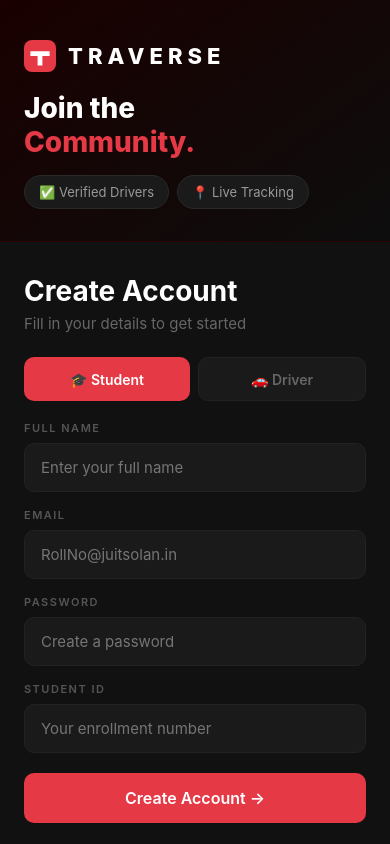
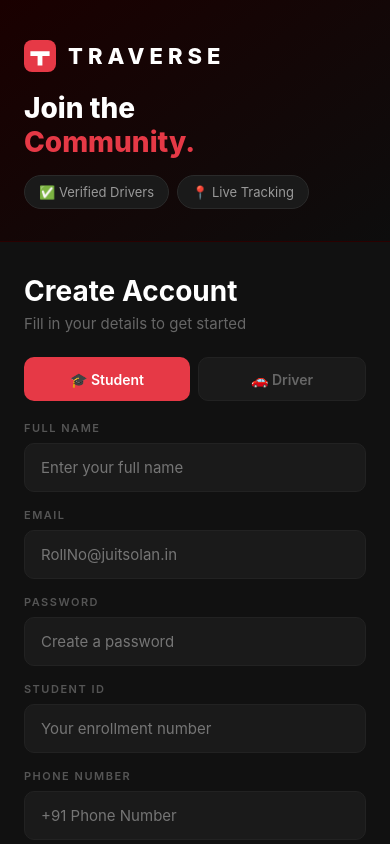
Before and after one commit to 1801-abhra/traverse-client, a React (Create React App) app in the folder client/: page /register in a window 390 px wide. Shown: the top 844 px of the page. Built offline with nearby package versions, Linux system fonts and the light colour scheme.

Commit message:
Add student phone to driver view and registration

```diff
--- a/client/src/pages/DriverDashboard.js
+++ b/client/src/pages/DriverDashboard.js
@@ -308,10 +308,15 @@ function DriverDashboard() {
 
             <div style={styles.studentCard}>
               <div style={styles.studentAvatar}>👤</div>
-              <div>
+              <div style={{ flex: 1 }}>
                 <p style={styles.studentName}>{activeRide.student?.name}</p>
                 <p style={styles.studentId}>Student</p>
               </div>
+              {activeRide.student?.phone && (
+                <a href={`tel:${activeRide.student.phone}`} style={styles.callBtn}>
+                  📞 Call Student
+                </a>
+              )}
             </div>
 
             <div style={styles.routeInfo}>
--- a/client/src/pages/Register.js
+++ b/client/src/pages/Register.js
@@ -112,14 +112,25 @@ function Register() {
                 onChange={handleChange} required />
             </div>
 
-            {form.role === 'student' && (
+            {
+              form.role === 'student' && (
+                <>
                   <div style={styles.inputGroup}>
                     <label style={styles.label}>STUDENT ID</label>
                     <input style={styles.input} name='studentId'
                       placeholder='Your enrollment number'
                       value={form.studentId} onChange={handleChange} required />
                   </div>
-            )}
+                  <div style={styles.inputGroup}>
+                    <label style={styles.label}>PHONE NUMBER</label>
+                    <input style={styles.input} name='phone'
+                      placeholder='+91 Phone Number'
+                      value={form.phone || ''} onChange={handleChange} required />
+                  </div>
+                </>
+              )
+            }
+
 
             {form.role === 'driver' && (
               <>
@@ -181,7 +192,7 @@ function Register() {
           <Link to='/login' style={styles.loginBtn}>Sign In</Link>
         </div>
       </div>
-    </div>
+    </div >
   );
 }
 
```
Lines whose indentation alone changed are shown as unchanged.
